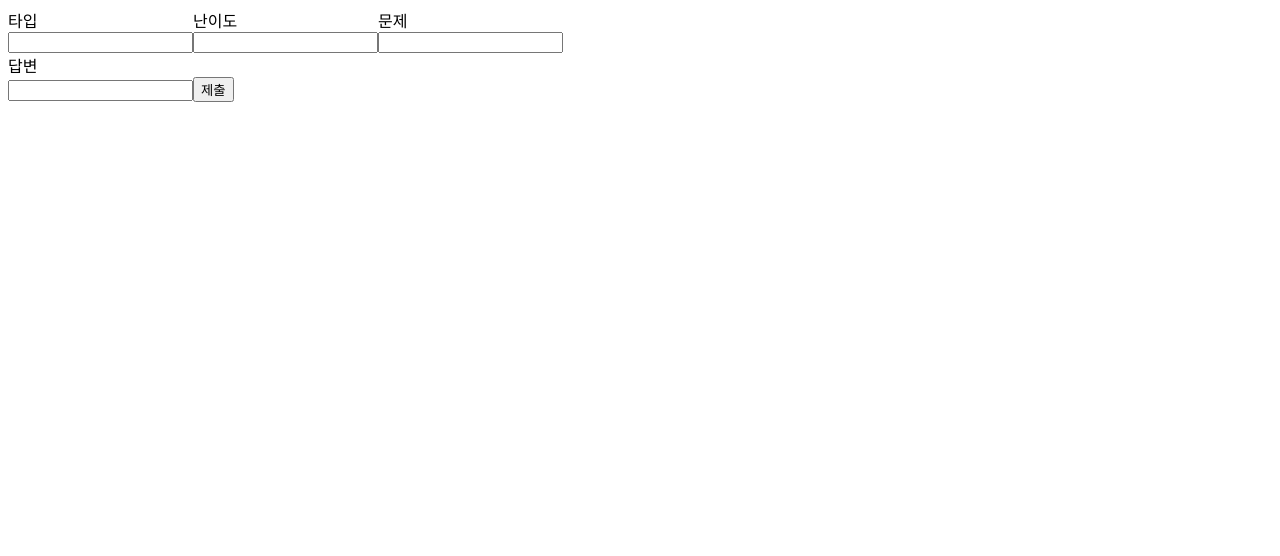
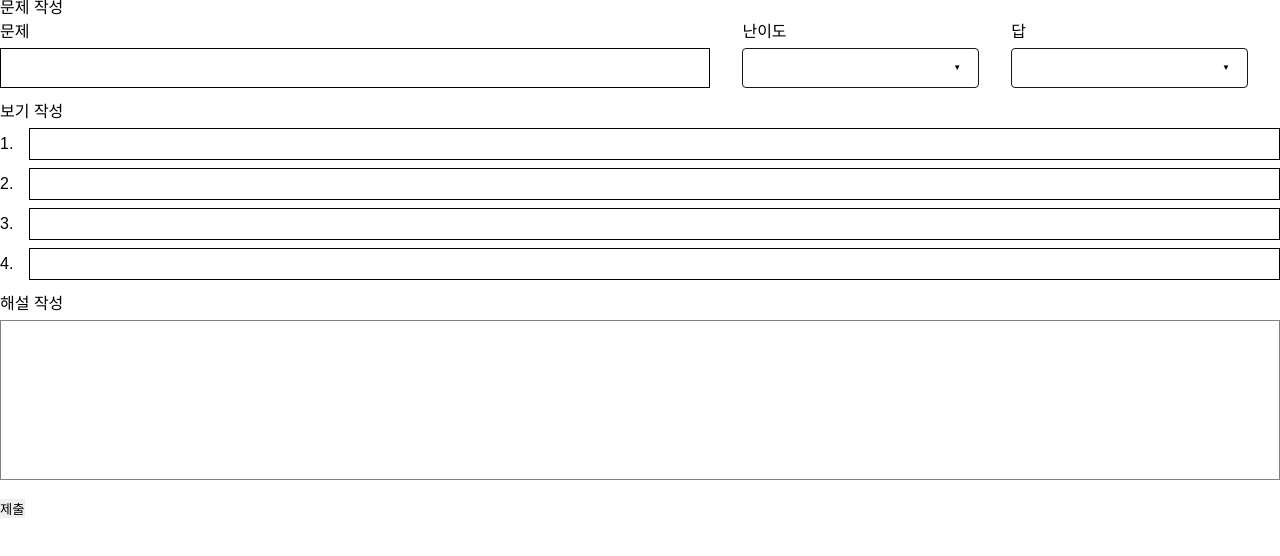
Before and after one commit to kkimsuhyeon/wondertax_backoffice, a React (Create React App) app: page /question/basic/regist in a window 1280 px wide. Shown: the top 556 px of the page. Built offline with nearby package versions, Linux system fonts and the light colour scheme.

Commit message:
뭐하고 있었는지 모르겠음

```diff
--- a/src/App.tsx
+++ b/src/App.tsx
@@ -1,10 +1,16 @@
 import React from 'react';
 
+import ResetStyle from 'globals/ResetStyle';
 
 import Root from './pages/Root';
 
 function App() {
-  return <Root />;
+  return (
+    <>
+      <ResetStyle />
+      <Root />
+    </>
+  );
 }
 
 export default App;
--- /dev/null
+++ b/src/components/common/DropBox.tsx
@@ -0,0 +1,142 @@
+import React, { useState, useMemo, useCallback } from 'react';
+import styled, { css } from 'styled-components';
+
+export interface DataType {
+  name: string;
+  value: string;
+}
+
+interface WrapperProps {
+  width?: string;
+  height?: string;
+  margin?: string;
+  disabled?: boolean;
+  selected?: string;
+}
+
+export interface PropTypes extends Omit<WrapperProps, 'selected'> {
+  onChange: (value: DataType) => void;
+  list: Array<DataType>;
+  placeholder?: string;
+  value: string;
+  height?: string;
+  count?: string;
+  className?: string;
+}
+
+const Wrapper = styled.div<WrapperProps>`
+  ${({ ...props }) =>
+    css`
+      user-select: none;
+      cursor: pointer;
+      position: relative;
+      width: ${props.width ?? `100%`};
+      ${props.margin && `margin: ${props.margin};`}
+      background-color: white;
+      border-radius: 4px;
+      font-size: 14px;
+      & > div > div:first-child {
+        ${!props.selected && `color: #E1E1E1;`}
+      }
+      & li {
+        padding: 0 10px;
+        width: 100%;
+        height: 2.5rem;
+        line-height: 2.5rem;
+        cursor: pointer;
+        &[data-value='${props.selected}'] {
+          background-color: '#EF9CAC';
+        }
+        &:hover {
+          background-color: '#EF9CAC';
+        }
+      }
+      ${props.disabled &&
+      css`
+        cursor: not-allowed;
+        background-color: '#EF9CAC';
+      `}
+    `}
+  &:focus {
+    outline: none;
+  }
+`;
+
+const Selector = styled.div<{ height?: string }>`
+  ${({ height }) => css`
+    height: ${height ?? `52px`};
+    display: flex;
+    align-items: center;
+    justify-content: space-between;
+    border: 1px solid #16191d;
+    border-radius: 4px;
+    padding: 0px 17px;
+    @media screen and (max-width: 500px) {
+      font-size: 14px;
+      height: ${height ?? '46px'};
+    }
+  `}
+`;
+
+const List = styled.ul<{ open?: boolean; count?: string }>`
+  ${({ open, count = '4' }) => css`
+    ${!open && `display: none;`}
+    overflow-y: auto;
+    position: absolute;
+    width: 100%;
+    border: 1px solid #16191d;
+    border-top: 0;
+    height: ${`${Number(count) * 2.5}rem`};
+    background-color: #fff;
+    &::-webkit-scrollbar {
+      width: 0.3rem;
+      background: rgba(0, 0, 0, 0.05);
+      &-thumb {
+        background-color: '#AAAAAA';
+        border-radius: 5px;
+      }
+    }
+  `}
+`;
+
+function DropBox({ width, margin, height, onChange, disabled, list, placeholder, value, count }: PropTypes) {
+  const [isOpen, setOpen] = useState(false);
+
+  const toggleOpen = useCallback(() => {
+    if (!disabled) setOpen((prev) => !prev);
+  }, [disabled]);
+
+  const handleClick = useCallback(
+    ({ name, value }: DataType) => {
+      onChange({ name, value });
+      setOpen(false);
+    },
+    [onChange]
+  );
+
+  const selectedName = useMemo(() => list.find((item) => item.value === value)?.name ?? placeholder, [list, value, placeholder]);
+
+  const makeList = useMemo(
+    () =>
+      list.map(({ name, value }) => (
+        <li key={value} data-value={value} onClick={() => handleClick({ name, value })}>
+          {name}
+        </li>
+      )),
+    [handleClick, list]
+  );
+
+  return (
+    <Wrapper width={width} margin={margin} disabled={disabled} selected={value} tabIndex={0} onBlur={() => setOpen(false)}>
+      <Selector height={height} onClick={toggleOpen}>
+        <div>{selectedName}</div>
+        <div style={{ fontSize: '0.5rem' }}>{isOpen ? '▲' : '▼'}</div>
+      </Selector>
+      <List open={isOpen} count={count}>
+        {makeList}
+      </List>
+    </Wrapper>
+  );
+}
+
+export default DropBox;
--- /dev/null
+++ b/src/components/question/CommentForm.tsx
@@ -0,0 +1,17 @@
+import React from 'react';
+import styled from 'styled-components';
+
+function CommentForm() {
+  return <StyleTextarea />;
+}
+
+export default CommentForm;
+
+const StyleTextarea = styled.textarea`
+  width: 100%;
+  height: 10rem;
+  resize: none;
+  outline: none;
+  border: 1px solid gray;
+  padding: 0.5rem;
+`;
--- /dev/null
+++ b/src/components/question/ExampleForm.tsx
@@ -0,0 +1,45 @@
+import React from 'react';
+import styled from 'styled-components';
+
+function ExampleForm() {
+  return (
+    <Wrapper>
+      <div>
+        <div>1. </div>
+        <Input />
+      </div>
+      <div>
+        <div>2. </div>
+        <Input />
+      </div>
+      <div>
+        <div>3. </div>
+        <Input />
+      </div>
+      <div>
+        <div>4.</div>
+        <Input />
+      </div>
+    </Wrapper>
+  );
+}
+
+export default ExampleForm;
+
+const Wrapper = styled.div`
+  & > div {
+    display: flex;
+    align-items: center;
+    margin-bottom: 0.5rem;
+
+    & > div:first-child {
+      margin-right: 1rem;
+    }
+  }
+`;
+
+const Input = styled.input`
+  border: 1px solid black;
+  width: 100%;
+  height: 2rem;
+`;
--- /dev/null
+++ b/src/components/question/TitleForm.tsx
@@ -0,0 +1,45 @@
+import React from 'react';
+import styled, { CSSProperties } from 'styled-components';
+
+import DropBox from 'components/common/DropBox';
+
+function TitleForm() {
+  return (
+    <Wrapper>
+      <Div flex='3'>
+        <Text>문제</Text>
+        <Input />
+      </Div>
+      <Div flex='1'>
+        <Text>난이도</Text>
+        <DropBox height='2.5rem' list={[{ name: 'test', value: '0' }]} onChange={() => {}} value='' count='3' />
+      </Div>
+      <Div flex='1'>
+        <Text>답</Text>
+        <DropBox height='2.5rem' list={[{ name: 'test', value: '0' }]} onChange={() => {}} value='' count='4' />
+      </Div>
+    </Wrapper>
+  );
+}
+
+export default TitleForm;
+
+const Wrapper = styled.div`
+  display: flex;
+`;
+
+const Text = styled.div`
+  margin-bottom: 0.5rem;
+`;
+
+const Div = styled.div<{ flex?: CSSProperties['flex'] }>`
+  ${({ flex }) => flex && `flex: ${flex}`};
+  width: 100%;
+  margin-right: 2rem;
+`;
+
+const Input = styled.input`
+  border: 1px solid black;
+  height: 2.5rem;
+  width: 100%;
+`;
--- /dev/null
+++ b/src/globals/ResetStyle.tsx
@@ -0,0 +1,45 @@
+import { createGlobalStyle } from 'styled-components';
+
+export default createGlobalStyle`
+  * {
+    margin: 0;
+    padding: 0;
+    border: 0;
+    vertical-align: baseline;
+    box-sizing: border-box;
+    font-family: 'Noto Sans KR', sans-serif;
+  }
+  /* HTML5 display-role reset for older browsers */
+  article, aside, details, figcaption, figure,
+  footer, header, hgroup, menu, nav, section {
+    display: block;
+  }
+  body {
+    line-height: 1;
+  }
+  ol, ul {
+    list-style: none;
+  }
+  blockquote, q {
+    quotes: none;
+  }
+  blockquote:before, blockquote:after,
+  q:before, q:after {
+    content: '';
+    content: none;
+  }
+  table {
+    border-collapse: collapse;
+    border-spacing: 0;
+  }
+  input:focus, button:focus {
+    outline: none;
+  }
+  button {
+    cursor: pointer;
+    border: none;
+    &:disabled {
+      cursor: not-allowed;
+    }
+  }
+`;
--- a/src/pages/question/basic/Regist.tsx
+++ b/src/pages/question/basic/Regist.tsx
@@ -1,9 +1,13 @@
 import React, { useCallback } from 'react';
-import styled from 'styled-components';
+import styled, { CSSProperties } from 'styled-components';
 
 import instance from 'libs/api';
 
 import useInput from 'hooks/useInput';
+
+import TitleForm from 'components/question/TitleForm';
+import ExampleForm from 'components/question/ExampleForm';
+import CommentForm from 'components/question/CommentForm';
 
 // type은 뭘까?
 // createdOn은 생성날짜인데 내가 직접 적어주는건 아니겠지?
@@ -72,24 +76,18 @@ function Regist() {
 
   return (
     <Wrapper>
-      <Flex>
-        <div>
-          <Text>타입</Text>
-          <input value={type} onChange={handleType} />
-        </div>
-        <div>
-          <Text>난이도</Text>
-          <input value={difficult} onChange={handleDifficult} />
-        </div>
-        <div>
-          <Text>문제</Text>
-          <input value={question} onChange={handleQuestion} />
-        </div>
-      </Flex>
-
-      <Text>답변</Text>
-      <input value={answerNumber} onChange={handleAnswerNumber} />
-
+      <Text>문제 작성</Text>
+      <article>
+        <TitleForm />
+      </article>
+      <Text>보기 작성</Text>
+      <article>
+        <ExampleForm />
+      </article>
+      <Text>해설 작성</Text>
+      <article>
+        <CommentForm />
+      </article>
       <button onClick={handleSubmit}>제출</button>
     </Wrapper>
   );
@@ -99,10 +97,13 @@ export default Regist;
 
 const Wrapper = styled.div`
   max-width: 90rem;
+  margin: 0 auto;
+
+  & > article {
+    margin-bottom: 1rem;
+  }
 `;
 
-const Text = styled.div``;
-
-const Flex = styled.div`
-  display: flex;
+const Text = styled.div`
+  margin-bottom: 0.5rem;
 `;
```
Also changed, not shown: src/components/common/MultiSelector.tsx (renamed from src/components/MultiSelector.tsx).
